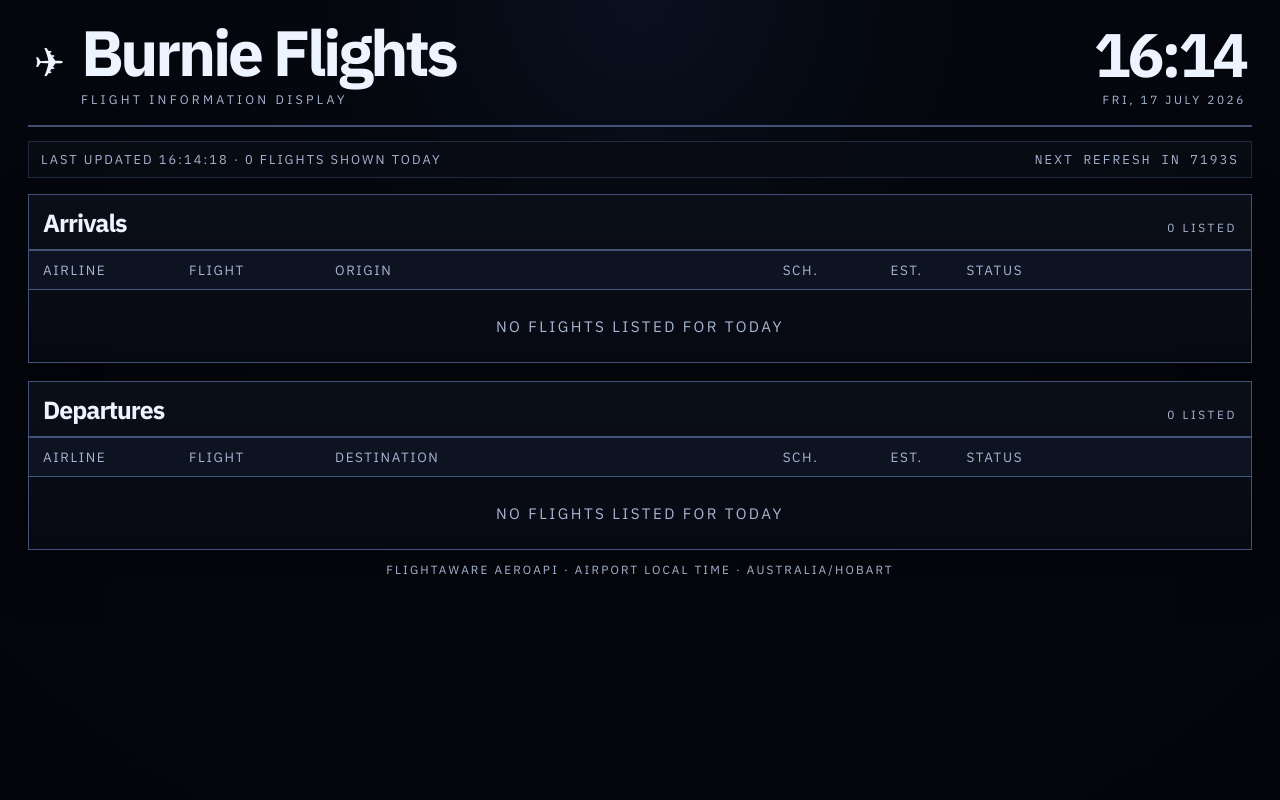
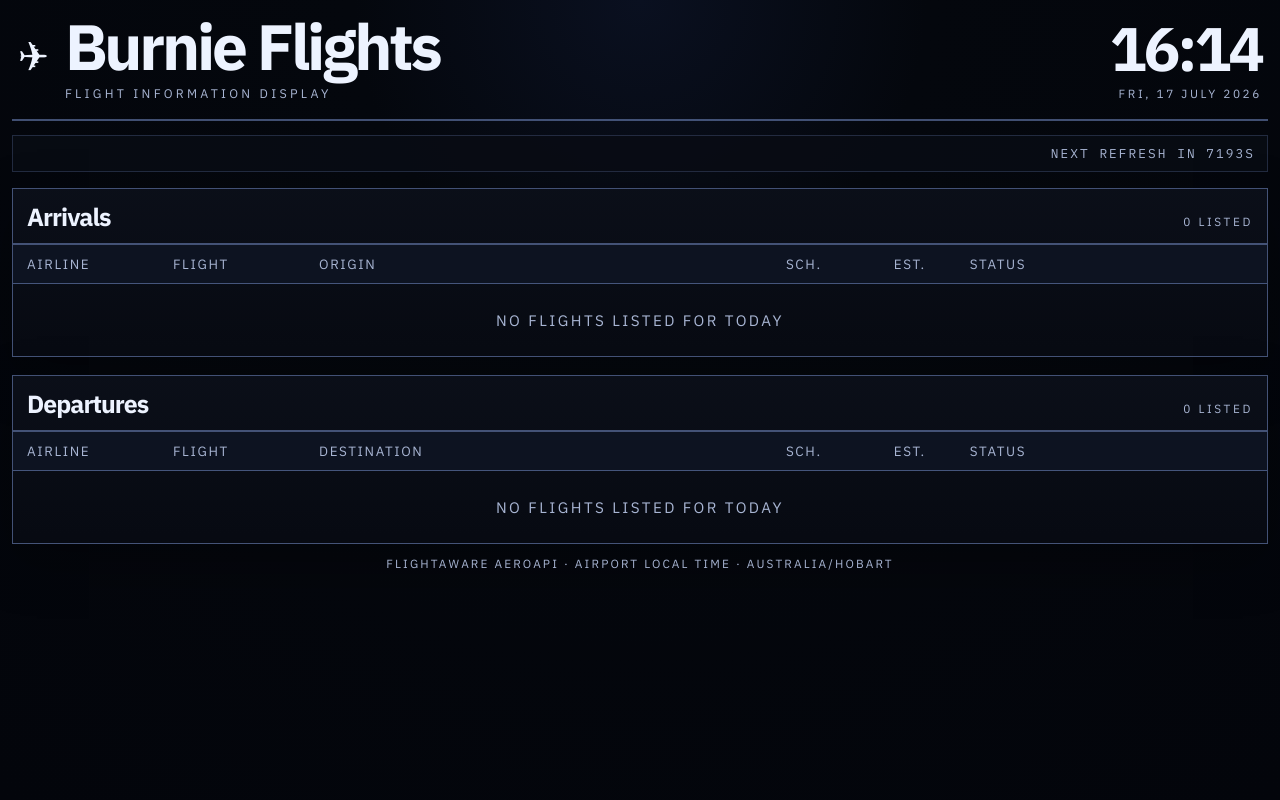
Before and after one commit to Elpho910/FR_Dashboard, a Flask app: page / in a window 1280 px wide. Run offline with Flask 3, Linux system fonts and the light colour scheme; data comes from the database, SQL or seed files in the repository; data that the repository does not hold is empty.

Commit message:
styling adjustments

```diff
--- a/templates/index.html
+++ b/templates/index.html
@@ -41,9 +41,9 @@
     }
 
     .board-shell {
-      width: min(1480px, calc(100vw - 28px));
-      margin: 0 auto;
-      padding: 18px 14px 28px;
+      width: 100%;
+      min-height: 100vh;
+      padding: 12px;
     }
 
     .board-header {
@@ -111,7 +111,7 @@
       padding: 9px 12px;
       display: flex;
       align-items: center;
-      justify-content: space-between;
+      justify-content: flex-end;
       gap: 12px;
       border: 1px solid var(--line-soft);
       background: rgba(8, 12, 20, 0.88);
@@ -303,8 +303,7 @@
 
     @media (max-width: 900px) {
       .board-shell {
-        width: calc(100vw - 16px);
-        padding: 12px 8px 18px;
+        padding: 8px;
       }
 
       .board-header {
@@ -340,7 +339,6 @@
     </header>
 
     <div class="status-strip">
-      <span id="status-text">Loading today's flights...</span>
       <span id="refresh-countdown"></span>
     </div>
 
@@ -600,7 +598,6 @@
     }
 
     async function loadFlights() {
-      document.getElementById('status-text').textContent = `Refreshing ${locationDisplayName(AIRPORT)} flights...`;
       try {
         const apiUrl = `./api/flights?airport=${encodeURIComponent(AIRPORT)}`;
         const res = await fetch(apiUrl);
@@ -619,12 +616,8 @@
         document.getElementById('departures-body').innerHTML = buildRows(outbound, 'outbound');
         document.getElementById('arrivals-count').textContent = `${inbound.length} listed`;
         document.getElementById('departures-count').textContent = `${outbound.length} listed`;
-
-        const now = formatInAirportTimezone(new Date(), { hour: '2-digit', minute: '2-digit', second: '2-digit', hour12: false });
-        document.getElementById('status-text').textContent =
-          `Last updated ${now} · ${inbound.length + outbound.length} flights shown today`;
       } catch (err) {
-        document.getElementById('status-text').textContent = `Error: ${err.message}`;
+        document.getElementById('refresh-countdown').textContent = `Error: ${err.message}`;
       }
     }
 
```
